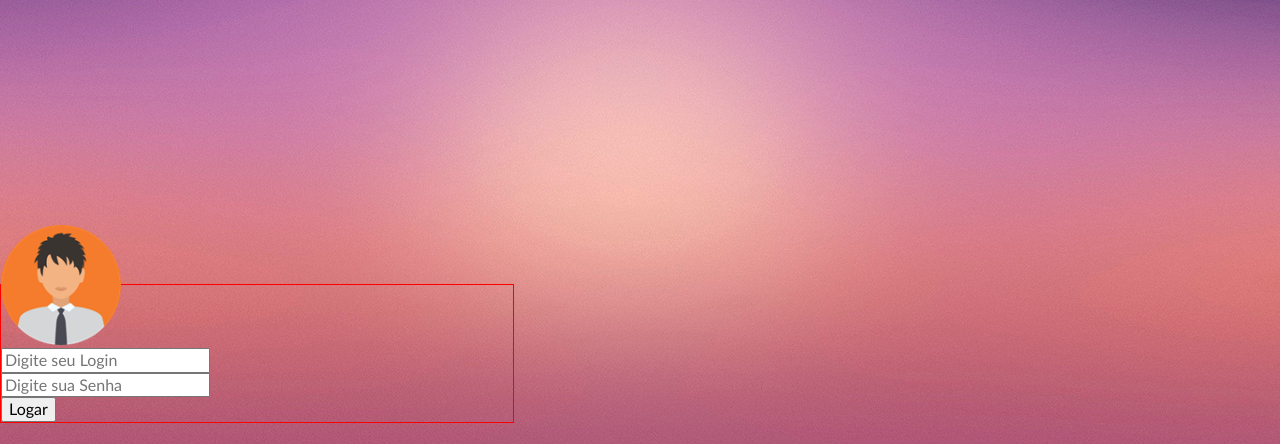
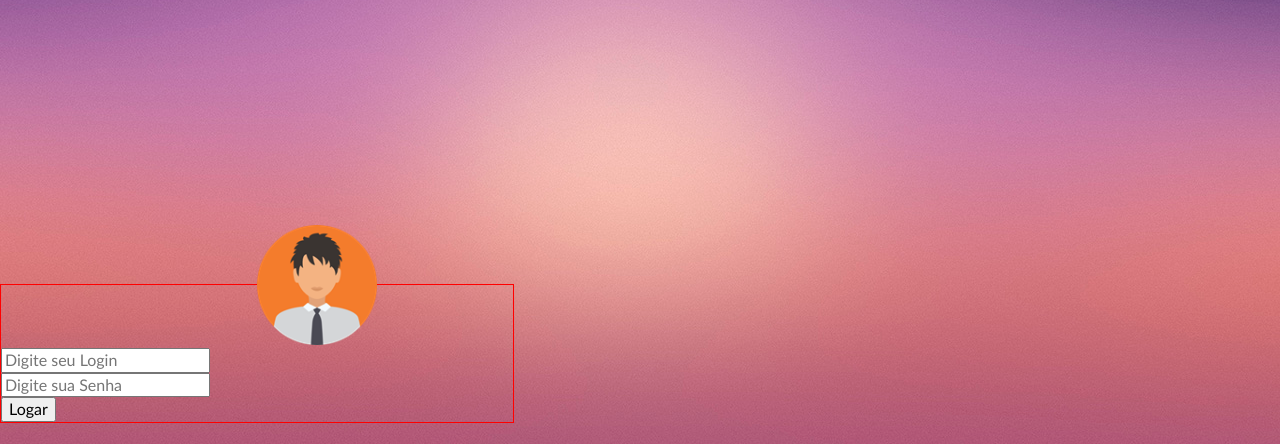
Before and after one commit to drinllyn/Aulas, a PHP site: page /Aulas-curso/form/index.html in a window 1280 px wide. Shown: the part 356-800 px from the top of the page. Run offline with PHP 8.4, Linux system fonts and the light colour scheme.

Commit message:
margin img

```diff
--- a/Aulas-curso/form/css/form.css
+++ b/Aulas-curso/form/css/form.css
@@ -15,4 +15,5 @@ body{
     width: 120px;
     height: 120px;
     margin-top: -60px;
+    margin-left: 50%;
 }
```
